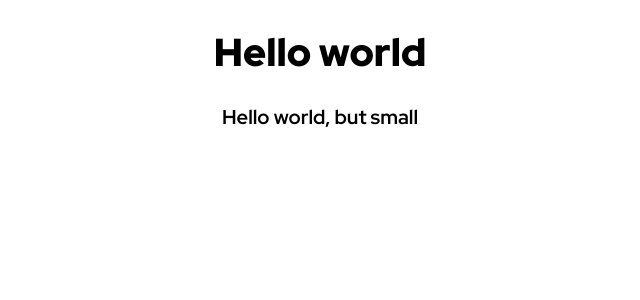
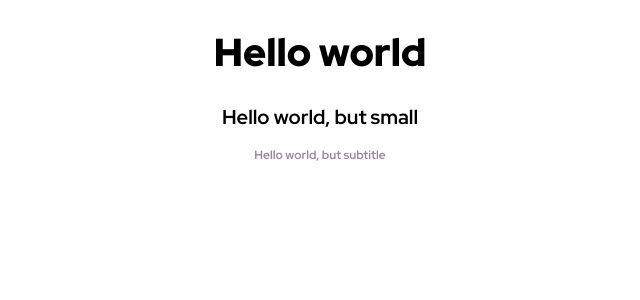
Before and after one commit to daniknewgarden/Grocery-List, a React (Create React App) app: page / in a window 1280 px wide. Shown: the top 300 px of the page, without its empty margins (320-960 px from the left). Built offline with nearby package versions, Linux system fonts and the light colour scheme.

Commit message:
Added Subtitle component
This is a simple <p> tag.

```diff
--- a/src/App.tsx
+++ b/src/App.tsx
@@ -2,12 +2,14 @@ import React from "react";
 import "./App.css";
 import MainTitle from "./Components/MainTitle";
 import Title from "./Components/Title";
+import Subtitle from "./Components/Subtitle";
 
 function App() {
   return (
     <div className="App">
       <MainTitle text="Hello world" />
       <Title text="Hello world, but small" />
+      <Subtitle text="Hello world, but subtitle" />
     </div>
   );
 }
--- /dev/null
+++ b/src/Components/Subtitle.tsx
@@ -0,0 +1,22 @@
+import styled from "styled-components";
+
+export type SubtitleProps = {
+  text: string;
+  fontSize?: string;
+  fontWeight?: string;
+  color?: string;
+  className?: string;
+};
+
+const Subtitle: React.FC<SubtitleProps> = ({ text, className }) => {
+  return <h2 className={className}>{text}</h2>;
+};
+
+const SubtitleStyled = styled(Subtitle)`
+  color: #99879d;
+  font-size: 12px;
+  line-height: 140%;
+  font-weight: 400;
+`;
+
+export default SubtitleStyled;
```
